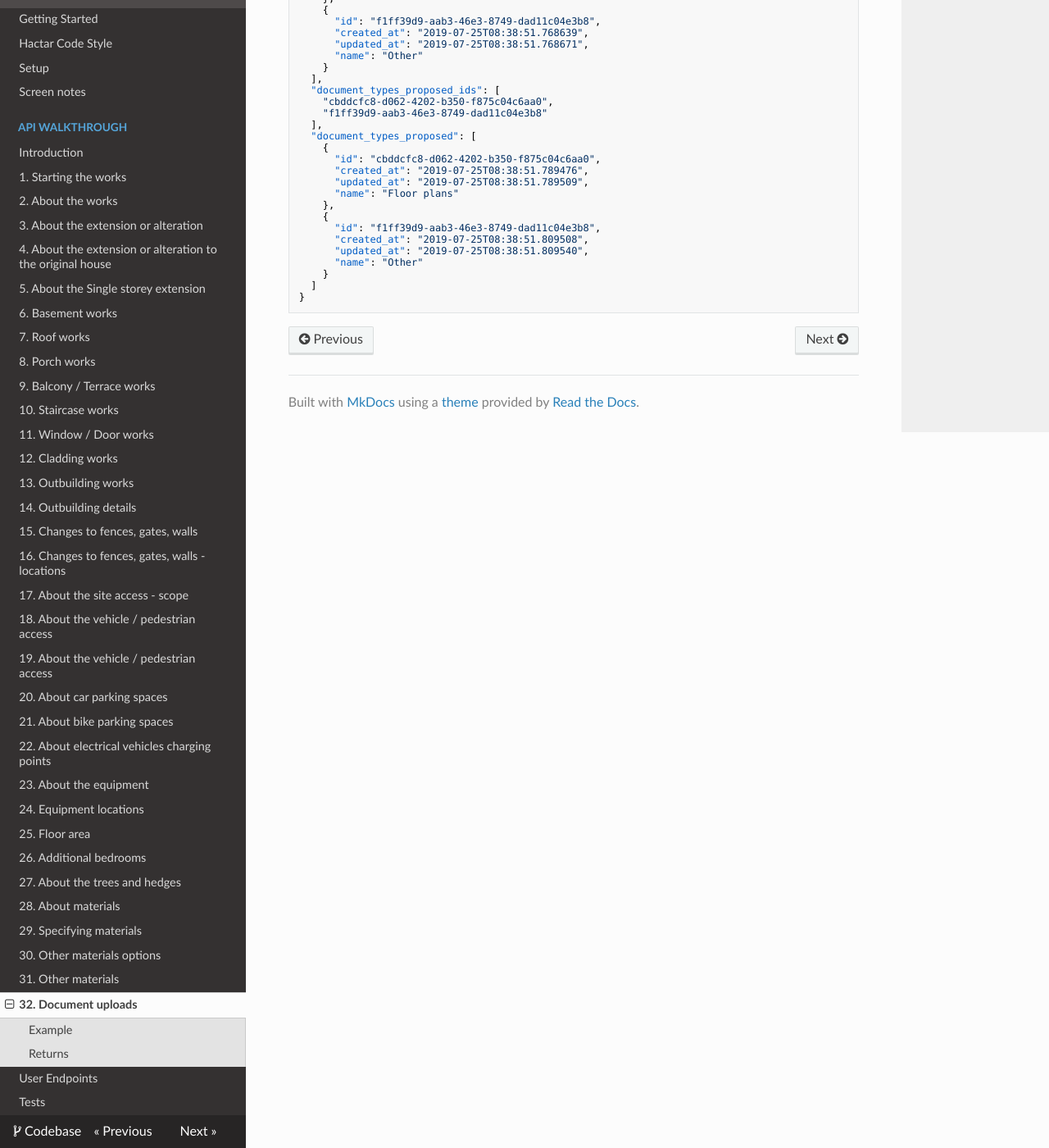
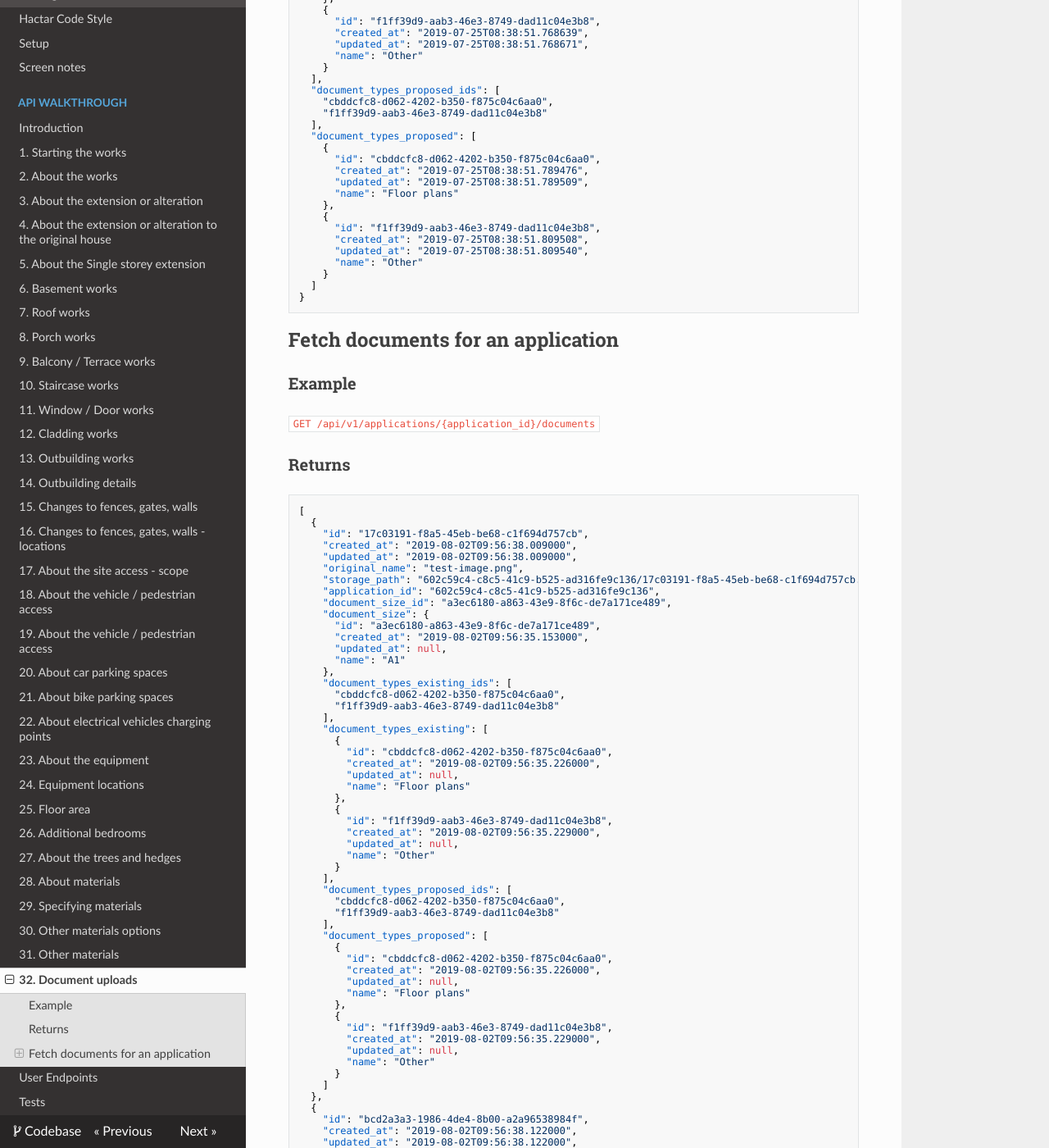
Before and after one commit to LBHackney-IT/smpa-backend, an MkDocs documentation site: the page built from docs/docs/screens/32-screen.md, in a window 1280 px wide and 1400 px high, scrolled down 886 px. Shown: the whole window at 82% size. Built offline with MkDocs 1.6.1, drawn with Linux system fonts in a browser that asks for light colours; nearby versions of some CDN libraries; some of the changed text lies outside the part shown.

Commit message:
Adds documentation for document uploads.

```diff
--- a/docs/docs/screens/32-screen.md
+++ b/docs/docs/screens/32-screen.md
@@ -68,3 +68,102 @@ Post vars:
         }
       ]
     }
+
+
+## Fetch documents for an application
+
+### Example
+
+`GET /api/v1/applications/{application_id}/documents`
+
+### Returns
+
+
+    [
+      {
+        "id": "17c03191-f8a5-45eb-be68-c1f694d757cb",
+        "created_at": "2019-08-02T09:56:38.009000",
+        "updated_at": "2019-08-02T09:56:38.009000",
+        "original_name": "test-image.png",
+        "storage_path": "602c59c4-c8c5-41c9-b525-ad316fe9c136/17c03191-f8a5-45eb-be68-c1f694d757cb.png",
+        "application_id": "602c59c4-c8c5-41c9-b525-ad316fe9c136",
+        "document_size_id": "a3ec6180-a863-43e9-8f6c-de7a171ce489",
+        "document_size": {
+          "id": "a3ec6180-a863-43e9-8f6c-de7a171ce489",
+          "created_at": "2019-08-02T09:56:35.153000",
+          "updated_at": null,
+          "name": "A1"
+        },
+        "document_types_existing_ids": [
+          "cbddcfc8-d062-4202-b350-f875c04c6aa0",
+          "f1ff39d9-aab3-46e3-8749-dad11c04e3b8"
+        ],
+        "document_types_existing": [
+          {
+            "id": "cbddcfc8-d062-4202-b350-f875c04c6aa0",
+            "created_at": "2019-08-02T09:56:35.226000",
+            "updated_at": null,
+            "name": "Floor plans"
+          },
+          {
+            "id": "f1ff39d9-aab3-46e3-8749-dad11c04e3b8",
+            "created_at": "2019-08-02T09:56:35.229000",
+            "updated_at": null,
+            "name": "Other"
+          }
+        ],
+        "document_types_proposed_ids": [
+          "cbddcfc8-d062-4202-b350-f875c04c6aa0",
+          "f1ff39d9-aab3-46e3-8749-dad11c04e3b8"
+        ],
+        "document_types_proposed": [
+          {
+            "id": "cbddcfc8-d062-4202-b350-f875c04c6aa0",
+            "created_at": "2019-08-02T09:56:35.226000",
+            "updated_at": null,
+            "name": "Floor plans"
+          },
+          {
+            "id": "f1ff39d9-aab3-46e3-8749-dad11c04e3b8",
+            "created_at": "2019-08-02T09:56:35.229000",
+            "updated_at": null,
+            "name": "Other"
+          }
+        ]
+      },
+      {
+        "id": "bcd2a3a3-1986-4de4-8b00-a2a96538984f",
+        "created_at": "2019-08-02T09:56:38.122000",
+        "updated_at": "2019-08-02T09:56:38.122000",
+        "original_name": "test-image.png",
+        "storage_path": "602c59c4-c8c5-41c9-b525-ad316fe9c136/bcd2a3a3-1986-4de4-8b00-a2a96538984f.png",
+        "application_id": "602c59c4-c8c5-41c9-b525-ad316fe9c136",
+        "document_size_id": "a3ec6180-a863-43e9-8f6c-de7a171ce489",
+        "document_size": {
+          "id": "a3ec6180-a863-43e9-8f6c-de7a171ce489",
+          "created_at": "2019-08-02T09:56:35.153000",
+          "updated_at": null,
+          "name": "A1"
+        },
+        "document_types_existing_ids": [],
+        "document_types_existing": [],
+        "document_types_proposed_ids": [
+          "cbddcfc8-d062-4202-b350-f875c04c6aa0",
+          "f1ff39d9-aab3-46e3-8749-dad11c04e3b8"
+        ],
+        "document_types_proposed": [
+          {
+            "id": "cbddcfc8-d062-4202-b350-f875c04c6aa0",
+            "created_at": "2019-08-02T09:56:35.226000",
+            "updated_at": null,
+            "name": "Floor plans"
+          },
+          {
+            "id": "f1ff39d9-aab3-46e3-8749-dad11c04e3b8",
+            "created_at": "2019-08-02T09:56:35.229000",
+            "updated_at": null,
+            "name": "Other"
+          }
+        ]
+      }
+    ]
```
Also changed, not shown: 1 other file.
